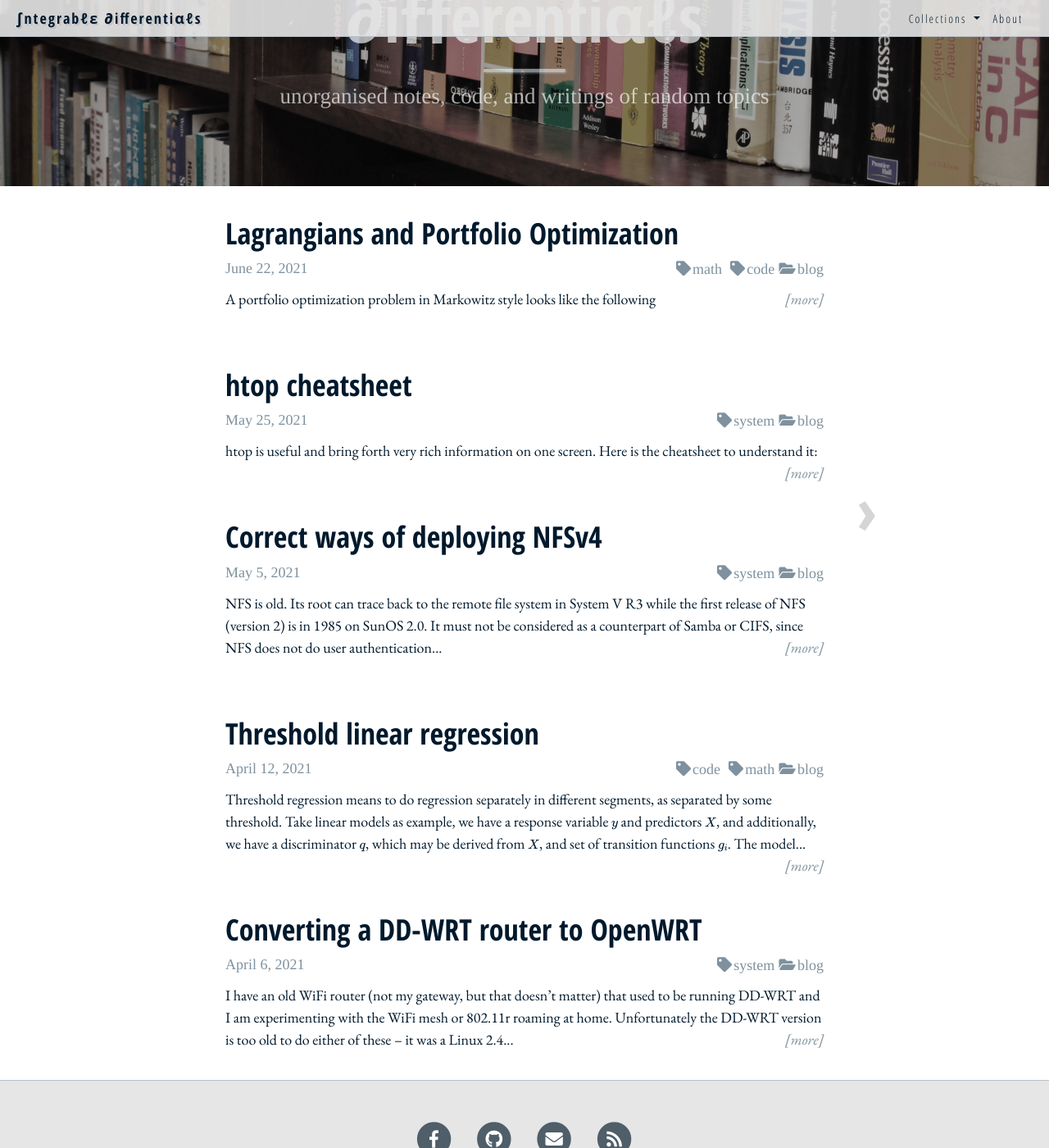
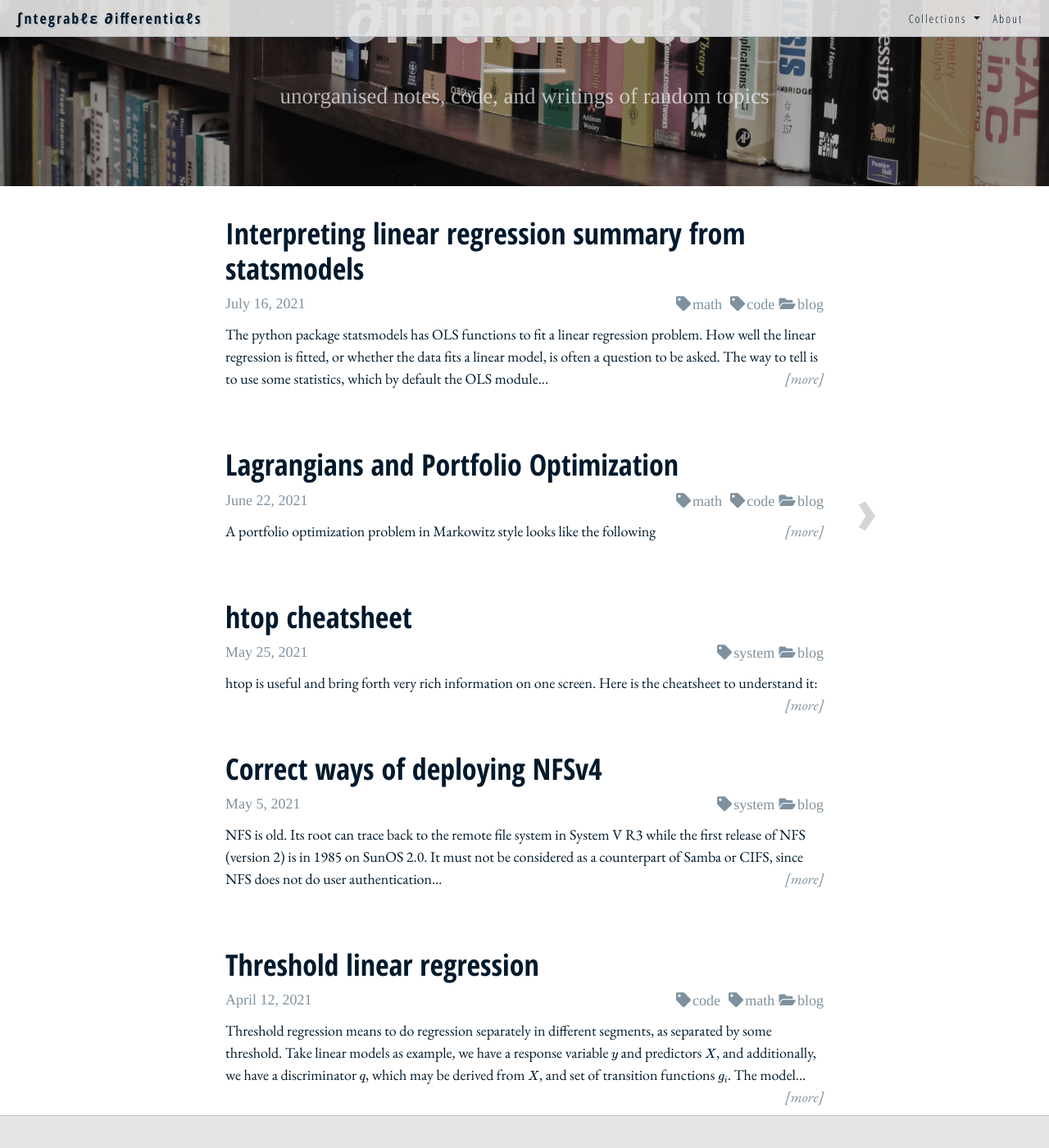
Before and after one commit to righthandabacus/righthandabacus.github.io, a Jekyll site: the page built from index.html, in a window 1280 px wide and 1400 px high, scrolled down 364 px. Shown: the whole window at 82% size. Built offline with Jekyll 4.4.1, drawn with Linux system fonts in a browser that asks for light colours; nearby versions of some CDN libraries; some web fonts are replaced; the list of posts is cut into pages by our own code; some of the changed lines change nothing that is shown.

Commit message:
new post

````diff
--- a/_posts/2021-06-22-kkt.markdown
+++ b/_posts/2021-06-22-kkt.markdown
@@ -106,7 +106,7 @@ constraints can be assumed always active).
 
 The solution $$w^*$$ is a point on this boundary. As we are studying a
 minimization problem, $$f(w^*)$$ is increasing into $$\mathcal{D}$$ and
-decreasing way from $$\mathcal{D}$$. Similarly, if $$w-b_L\succeq 0$$ is
+decreasing away from $$\mathcal{D}$$. Similarly, if $$w-b_L\succeq 0$$ is
 active, $$w^*-b_L=0$$ and it is increasing into $$\mathcal{D}$$ and decreasing
 away from it (and similarly for $$w-b_U\preceq 0$$). In summary, we have
 
--- /dev/null
+++ b/_posts/2021-07-16-statsmodels.markdown
@@ -0,0 +1,376 @@
+---
+layout: post
+title: Interpreting linear regression summary from statsmodels
+date: Fri, 16 Jul 2021 11:54:36 -0400
+tags: math code
+---
+
+The python package statsmodels has OLS functions to fit a linear regression
+problem. How well the linear regression is fitted, or whether the data fits a
+linear model, is often a question to be asked. The way to tell is to use some
+statistics, which by default the OLS module produces a few in its summary.
+
+This is an example of using statsmodels to fit a linear regression:
+
+```python
+import statsmodels.api as sm
+import numpy as np
+import pandas as pd
+
+X1 = np.random.rand(200)*3.1
+X2 = np.random.rand(200)*4.1
+X3 = np.random.rand(200)*5.9
+X4 = np.random.rand(200)*2.6
+X5 = np.random.rand(200)*5.3
+Y0 = 0.58*X1 - 0.97*X2 + 0.93*X3 - 2.3
+err = np.random.randn(200)
+
+df = pd.DataFrame(dict(X1=X1, X2=X2, X3=X3, X4=X4, X5=X5, Y=Y0+err))
+model = sm.OLS(df["Y"], sm.add_constant(df[["X1","X2","X3","X4","X5"]]), missing="drop").fit()
+print(model.summary2())
+```
+
+We print the summary using `summary2()` function instead of `summary()`
+function because it looks more compact, but the result should be the same. This is how the above looks like:
+
+```text
+                 Results: Ordinary least squares
+=================================================================
+Model:              OLS              Adj. R-squared:     0.799
+Dependent Variable: Y                AIC:                572.1603
+Date:               2021-07-16 11:49 BIC:                591.9502
+No. Observations:   200              Log-Likelihood:     -280.08
+Df Model:           5                F-statistic:        159.0
+Df Residuals:       194              Prob (F-statistic): 1.27e-66
+R-squared:          0.804            Scale:              0.99341
+-------------------------------------------------------------------
+          Coef.    Std.Err.      t       P>|t|     [0.025    0.975]
+-------------------------------------------------------------------
+const    -2.2590     0.2889    -7.8187   0.0000   -2.8288   -1.6892
+X1        0.6440     0.0848     7.5968   0.0000    0.4768    0.8112
+X2       -0.9834     0.0595   -16.5186   0.0000   -1.1009   -0.8660
+X3        0.8920     0.0445    20.0478   0.0000    0.8043    0.9798
+X4       -0.0200     0.0921    -0.2167   0.8287   -0.2015    0.1616
+X5       -0.0209     0.0465    -0.4486   0.6542   -0.1126    0.0709
+-----------------------------------------------------------------
+Omnibus:              0.319        Durbin-Watson:           1.825
+Prob(Omnibus):        0.853        Jarque-Bera (JB):        0.471
+Skew:                 0.030        Prob(JB):                0.790
+Kurtosis:             2.770        Condition No.:           22
+=================================================================
+```
+
+Showing the names of the dependent and independent variables are supported if
+the data are provided as pandas dataframe. We can see that the summary screen
+above has three sections, and the elements in each are explained as follows:
+
+First section: The statistics of the overall linear model. In a linear
+regression of fitting $$y = \beta^T X + \epsilon$$ using $$N$$ data points with
+$$p$$ regressor and one regressand, the value $$\hat{y}_i$$ as predicted by the
+model, we have the RSS (residual sum of square) defined as
+$$RSS=\sum_i (y_i-\hat{y}_i)^2$$ and the ESS (explained sum of square) defined
+as $$ESS = \sum_i (\hat{y}_i - \bar{y})^2$$, and the total sum of square is
+$$TSS=ESS+RSS=\sum_i(y_i-\bar{y})^2$$. The items on the first section of the
+summary are:
+
+- No. Observations: The number of data points $$N$$
+- Df model: Number of parameters in the model $$p$$
+  - statsmodels can take string-typed categorical variables in regression. In
+    that case, one-hot encoding would be used and the number of parameters will
+    be expanded by the number of categories in such variables
+- Df residuals: Degree of freedom of the residuals, equals to $$N-p-1$$
+- R-squared: $$R^2 = 1-\dfrac{RSS}{TSS} = 1-\dfrac{\sum_i (y_i-\hat{y}_i)^2}{\sum_i (y_i-\bar{y})^2}$$ as the coefficient of determination
+- adjusted R-squared: $$\bar{R}^2 = 1-\dfrac{RSS/df_e}{TSS/df_t}=1-(1-R^2)\dfrac{n-1}{n-p-1}$$ where
+  $$df_t=N-1$$ is the degrees of freedom of the estimate of the population
+  variance of the dependent variable, and $$df_e = n-k-1$$ is the degrees of
+  freedom of the estimate of the underlying population error variance
+- Log-Likelihood: $$\log p(X|\mu,\Sigma)=\sum_{i=1}^N\log\mathcal{N}(e_i|\mu_i,\Sigma_i)$$. Assumed
+  the model is correct, the log of the probability that the set of data is produced by the model
+- AIC:  Akaike Information Criterion, $$-2\log L + kp$$ with $$k=2$$. It depends on
+  the log-likelihood $$\log L$$ and estimates the relative distance between the
+  unknown true likelihood and the fitted likelihood. The lower the AIC means
+  the closer to the truth
+- BIC: Bayesian Information Criterion, $$-2\log L + kp$$ with $$k=\log(N)$$. Based
+  on a Bayesian set up and meansures the posterior probability of a model being
+  true. The lower the BIC means the closer to the truth
+  - BIC penalizes the model complexity more heavily (usually $$\log N>2$$) than
+    AIC, hence AIC may prefer a bigger model compared to BIC
+  - AIC is better in situations when false negatives are more misleading than a
+    false positive; BIC is better in situations when false positive is more
+    misleading than a false negative
+- F-statistic and Prob (F-statsitic): The null hypothesis that all the
+  coefficients of regressors are zero, hence a high p-value means the model is
+  more significant
+- Scale: The scale factor of the covariance matrix, $$\dfrac{RSS}{N-p}$$
+
+The second section: Coefficients determined by the regression.
+
+- Coef: Coefficient determined by OLS regression, it is solved analytically with $$\beta=(X^TX)^{-1}X^Ty$$
+- Std Err: Estimate of the standard deviation of the coefficient,
+  $$\hat\sigma^2_j = \hat\sigma^2[Q_{xx}^{-1}]_{jj}$$ with $$Q_{xx}=X^TX$$ and
+  $$\hat\sigma^2=\dfrac{\epsilon^T\epsilon}{N}$$
+- t: the t statistic, with the null hypothesis that this particular coefficient
+  is zero. It is used as a measurement of whether theh coefficient is
+  significant. A coefficient is significant if its magnitude is large with
+  small standard error
+- P>|t|: the p-value of the t test, i.e., the probability that the variable has
+  no effect on the dependent variable as the null hypothesis is true
+- 0.025 and 0.975: The two boundaries of the coefficient at 95% confidence
+  interval, approximately mean value of the coefficient ±2 standard error
+
+The third section: Normality of the residuals. Linear regression is built based
+on the assumption that $\epsilon$ is normally distributed with zero mean.
+
+- Omnibus: D'Agostino's $$K^2$$ test, based on skew and kurtosis. Perfect normality will produce 0
+- Prob(Ominbus): Probability that the residuals are normally distributed according to omnibus statistic
+- Skew: Skewness (symmetry) of the residual, 0 if perfect symmetry
+- Kurtosis: Peakiness of the residual (concentration around 0), higher kurtosis means fewer outliers. Normal distribution will gives 3 here
+- Durbin-Watson: Test for autocorrelation in the residuals or the homoscedasticity, i.e., whether the error are independent of each other and even throughout the data
+  - if relative error is higher when the data points are higher, then the error is not even
+  - ideal measure is between 1 and 2
+- Jarque-Bera (JB) and Prob(JB): also a normality test using skewness and kurtosis, as an alternative way to omnibus statistic
+  - we need JB and Omnibus mutually confirm with each other
+- Condition no.: Measurement of sensitivity of the model compared to the size of changes in the data
+  - multicollinearity (i.e., two independent variables are linearly related) has high condition number
+
+Knowing what each of these elements measures, we can see how well the model
+fits. Here we try to change the code to give a different summary:
+
+If we use fewer regressor in the input, we should see a lowered AIC and BIC:
+
+```python
+model = sm.OLS(df["Y"], sm.add_constant(df[["X1","X2","X3"]]), missing="drop").fit()
+print(model.summary2())
+```
+
+Result as follows, which the AIC and BIC are lowered a bit due to lowered df
+model (simpler model), but the $$R^2$$ has not changed:
+
+```text
+                 Results: Ordinary least squares
+=================================================================
+Model:              OLS              Adj. R-squared:     0.801
+Dependent Variable: Y                AIC:                568.4052
+Date:               2021-07-16 11:51 BIC:                581.5985
+No. Observations:   200              Log-Likelihood:     -280.20
+Df Model:           3                F-statistic:        267.3
+Df Residuals:       196              Prob (F-statistic): 5.35e-69
+R-squared:          0.804            Scale:              0.98447
+-------------------------------------------------------------------
+          Coef.    Std.Err.      t       P>|t|     [0.025    0.975]
+-------------------------------------------------------------------
+const    -2.3391     0.2294   -10.1962   0.0000   -2.7915   -1.8867
+X1        0.6385     0.0836     7.6355   0.0000    0.4735    0.8034
+X2       -0.9812     0.0591   -16.6130   0.0000   -1.0977   -0.8647
+X3        0.8921     0.0443    20.1416   0.0000    0.8048    0.9795
+-----------------------------------------------------------------
+Omnibus:              0.378        Durbin-Watson:           1.826
+Prob(Omnibus):        0.828        Jarque-Bera (JB):        0.526
+Skew:                 0.029        Prob(JB):                0.769
+Kurtosis:             2.755        Condition No.:           14
+=================================================================
+```
+
+Indeed if we check the p-value of the t test in the previous output, we can see
+that they are high and the null hypothesis is not rejected for X4 and X5,
+hinting that these two regressors should not be included in the model.
+
+If we skew the error by taking its absolute value, the error distribution is no
+longer normal:
+
+```python
+df = pd.DataFrame(dict(X1=X1, X2=X2, X3=X3, X4=X4, X5=X5, Y=Y0+np.abs(err)))
+model = sm.OLS(df["Y"], sm.add_constant(df[["X1","X2","X3","X4","X5"]]), missing="drop").fit()
+print(model.summary2())
+```
+
+Result as follows. We see that the $$R^2$$ is higher (because the range of error is smaller now)
+but the test of normality in the residual has low p-value in both the omnibus
+test and the Jarque-Bera statistic. Hence we concluded that the residual is not
+normal. This is why the coefficients found deviated from the truth.
+
+```text
+                 Results: Ordinary least squares
+==================================================================
+Model:              OLS              Adj. R-squared:     0.922
+Dependent Variable: Y                AIC:                359.9204
+Date:               2021-07-16 11:52 BIC:                379.7103
+No. Observations:   200              Log-Likelihood:     -173.96
+Df Model:           5                F-statistic:        474.7
+Df Residuals:       194              Prob (F-statistic): 1.02e-106
+R-squared:          0.924            Scale:              0.34376
+--------------------------------------------------------------------
+           Coef.    Std.Err.      t       P>|t|     [0.025    0.975]
+--------------------------------------------------------------------
+const     -1.2735     0.1700    -7.4931   0.0000   -1.6087   -0.9383
+X1         0.4774     0.0499     9.5733   0.0000    0.3790    0.5757
+X2        -1.0152     0.0350   -28.9883   0.0000   -1.0843   -0.9461
+X3         0.9284     0.0262    35.4709   0.0000    0.8768    0.9801
+X4        -0.0195     0.0542    -0.3606   0.7188   -0.1264    0.0873
+X5         0.0183     0.0274     0.6691   0.5042   -0.0357    0.0723
+------------------------------------------------------------------
+Omnibus:               21.305       Durbin-Watson:          2.091
+Prob(Omnibus):         0.000        Jarque-Bera (JB):       24.991
+Skew:                  0.854        Prob(JB):               0.000
+Kurtosis:              3.291        Condition No.:          22
+==================================================================
+```
+
+If we introduce multilinearity, statsmodels will produce a vastly large
+conditon number and warn us about the result:
+
+```python
+df = pd.DataFrame(dict(X1=X1, X2=X2, X3=X3, X4=X2-2*X3, X5=X1+0.5*X2, Y=Y0+(Y0**2)*err))
+model = sm.OLS(df["Y"], sm.add_constant(df[["X1","X2","X3","X4","X5"]]), missing="drop").fit()
+print(model.summary2())
+```
+
+with the result as follows, we can see that all coefficients are significant
+according to the p-value of t test but indeed only the first 3 are independent.
+The condition number suggested that these set of coefficient is not stable.
+
+```text
+                 Results: Ordinary least squares
+=================================================================
+Model:              OLS              Adj. R-squared:     0.801
+Dependent Variable: Y                AIC:                568.4052
+Date:               2021-07-16 13:07 BIC:                581.5985
+No. Observations:   200              Log-Likelihood:     -280.20
+Df Model:           3                F-statistic:        267.3
+Df Residuals:       196              Prob (F-statistic): 5.35e-69
+R-squared:          0.804            Scale:              0.98447
+-------------------------------------------------------------------
+          Coef.    Std.Err.      t       P>|t|     [0.025    0.975]
+-------------------------------------------------------------------
+const    -2.3391     0.2294   -10.1962   0.0000   -2.7915   -1.8867
+X1        0.4671     0.0473     9.8842   0.0000    0.3739    0.5603
+X2       -0.5917     0.0498   -11.8909   0.0000   -0.6898   -0.4935
+X3       -0.0582     0.0243    -2.3936   0.0176   -0.1062   -0.0103
+X4       -0.4752     0.0172   -27.6363   0.0000   -0.5091   -0.4413
+X5        0.1713     0.0396     4.3213   0.0000    0.0931    0.2495
+-----------------------------------------------------------------
+Omnibus:          0.378    Durbin-Watson:       1.826
+Prob(Omnibus):    0.828    Jarque-Bera (JB):    0.526
+Skew:             0.029    Prob(JB):            0.769
+Kurtosis:         2.755    Condition No.:       24475138936904036
+=================================================================
+* The condition number is large (2e+16). This might indicate
+strong multicollinearity or other numerical problems.
+```
+
+We can also create heteroscedasticity by making residual larger when the regressand is small:
+
+```python
+df = pd.DataFrame(dict(X1=X1, X2=X2, X3=X3, X4=X4, X5=X5, Y=Y0+err/Y0))
+model = sm.OLS(df["Y"], sm.add_constant(df[["X1","X2","X3","X4","X5"]]), missing="drop").fit()
+print(model.summary2())
+```
+
+The result as follows, which we can see the Durbin-Watson statistic is larger
+than 2, and as a result, the residual is not normally distributed as well:
+
+```text
+                 Results: Ordinary least squares
+==================================================================
+Model:              OLS              Adj. R-squared:     0.074
+Dependent Variable: Y                AIC:                1330.7666
+Date:               2021-07-16 13:16 BIC:                1350.5565
+No. Observations:   200              Log-Likelihood:     -659.38
+Df Model:           5                F-statistic:        4.177
+Df Residuals:       194              Prob (F-statistic): 0.00126
+R-squared:          0.097            Scale:              44.098
+--------------------------------------------------------------------
+            Coef.    Std.Err.      t      P>|t|     [0.025    0.975]
+--------------------------------------------------------------------
+const      -1.5268     1.9250   -0.7932   0.4287   -5.3235    2.2698
+X1          1.2981     0.5648    2.2983   0.0226    0.1841    2.4120
+X2         -1.0072     0.3967   -2.5393   0.0119   -1.7896   -0.2249
+X3          0.7941     0.2965    2.6786   0.0080    0.2094    1.3788
+X4         -0.3668     0.6134   -0.5979   0.5506   -1.5766    0.8431
+X5         -0.2874     0.3100   -0.9271   0.3550   -0.8987    0.3240
+------------------------------------------------------------------
+Omnibus:              147.586      Durbin-Watson:         2.232
+Prob(Omnibus):        0.000        Jarque-Bera (JB):      9060.224
+Skew:                 2.033        Prob(JB):              0.000
+Kurtosis:             35.721       Condition No.:         22
+==================================================================
+```
+
+We can also do a nonlinear model:
+
+```python
+Y0 = 0.58*X1 - 0.97*X2 + 0.93*X3**2 - 2.3
+df = pd.DataFrame(dict(X1=X1, X2=X2, X3=X3, X4=X4, X5=X5, Y=Y0+err))
+model = sm.OLS(df["Y"], sm.add_constant(df[["X1","X2","X3","X4","X5"]]), missing="drop").fit()
+print(model.summary2())
+```
+
+which we take the squared of X3 and the result is as follows. Because of the
+nonlinear model, the residual is no longer normally distributed. The $$R^2$$
+here is larger than before. Hence we should be cautious not to merely select
+a model based on the coefficient of determination.
+
+```text
+                 Results: Ordinary least squares
+==================================================================
+Model:              OLS              Adj. R-squared:     0.930
+Dependent Variable: Y                AIC:                926.7164
+Date:               2021-07-16 13:31 BIC:                946.5063
+No. Observations:   200              Log-Likelihood:     -457.36
+Df Model:           5                F-statistic:        532.4
+Df Residuals:       194              Prob (F-statistic): 3.37e-111
+R-squared:          0.932            Scale:              5.8484
+--------------------------------------------------------------------
+           Coef.    Std.Err.      t       P>|t|     [0.025    0.975]
+--------------------------------------------------------------------
+const     -7.9247     0.7010   -11.3043   0.0000   -9.3074   -6.5421
+X1         0.5560     0.2057     2.7031   0.0075    0.1503    0.9616
+X2        -1.0398     0.1445    -7.1978   0.0000   -1.3247   -0.7549
+X3         5.4317     0.1080    50.3107   0.0000    5.2187    5.6446
+X4         0.2395     0.2234     1.0720   0.2850   -0.2011    0.6801
+X5        -0.0700     0.1129    -0.6198   0.5361   -0.2926    0.1527
+------------------------------------------------------------------
+Omnibus:               12.714       Durbin-Watson:          1.895
+Prob(Omnibus):         0.002        Jarque-Bera (JB):       13.907
+Skew:                  0.631        Prob(JB):               0.001
+Kurtosis:              2.727        Condition No.:          22
+==================================================================
+```
+
+Finally, we can try to use the error as the regressand and see the F statistic
+became low (or its p-value became high):
+
+```python
+df = pd.DataFrame(dict(X1=X1, X2=X2, X3=X3, X4=X4, X5=X5, Y=err))
+model = sm.OLS(df["Y"], sm.add_constant(df[["X1","X2","X3","X4","X5"]]), missing="drop").fit()
+print(model.summary2())
+```
+
+result:
+
+```text
+                 Results: Ordinary least squares
+=================================================================
+Model:              OLS              Adj. R-squared:     -0.018
+Dependent Variable: Y                AIC:                572.1603
+Date:               2021-07-16 13:36 BIC:                591.9502
+No. Observations:   200              Log-Likelihood:     -280.08
+Df Model:           5                F-statistic:        0.2807
+Df Residuals:       194              Prob (F-statistic): 0.923
+R-squared:          0.007            Scale:              0.99341
+-------------------------------------------------------------------
+            Coef.    Std.Err.      t      P>|t|     [0.025   0.975]
+-------------------------------------------------------------------
+const       0.0410     0.2889    0.1419   0.8873   -0.5288   0.6108
+X1          0.0640     0.0848    0.7547   0.4513   -0.1032   0.2312
+X2         -0.0134     0.0595   -0.2257   0.8217   -0.1309   0.1040
+X3         -0.0380     0.0445   -0.8531   0.3947   -0.1257   0.0498
+X4         -0.0200     0.0921   -0.2167   0.8287   -0.2015   0.1616
+X5         -0.0209     0.0465   -0.4486   0.6542   -0.1126   0.0709
+-----------------------------------------------------------------
+Omnibus:              0.319        Durbin-Watson:           1.825
+Prob(Omnibus):        0.853        Jarque-Bera (JB):        0.471
+Skew:                 0.030        Prob(JB):                0.790
+Kurtosis:             2.770        Condition No.:           22
+=================================================================
+```
````
